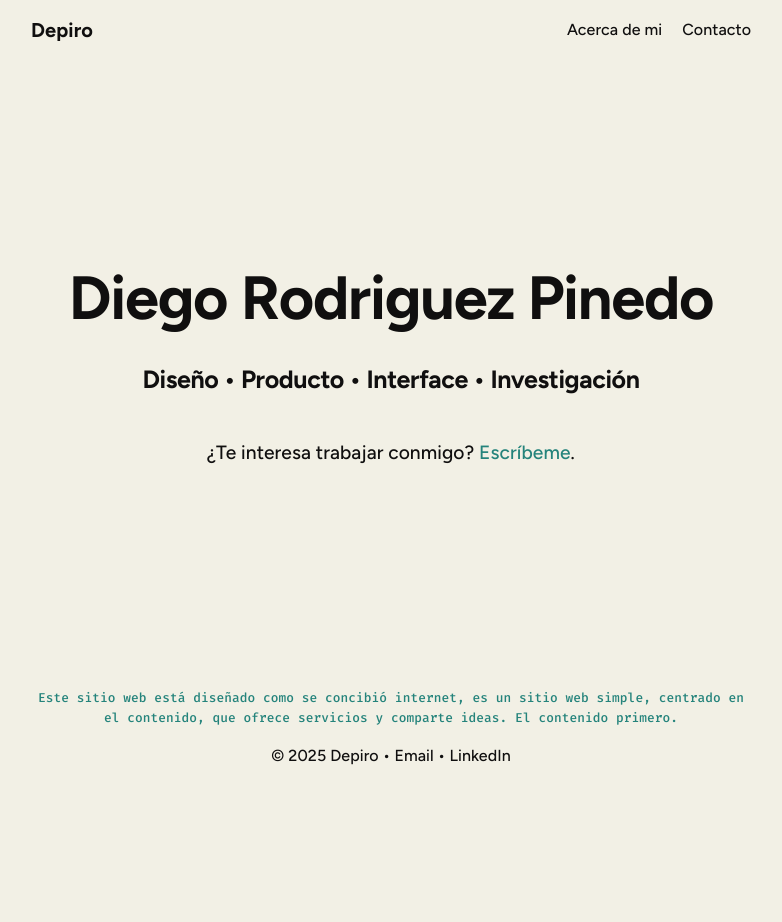
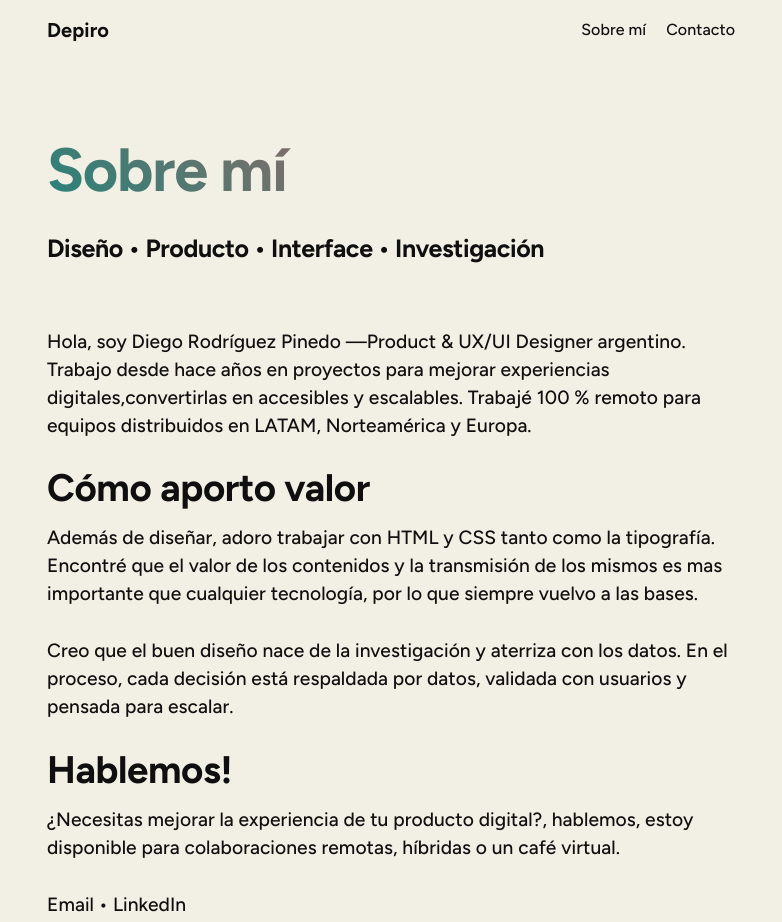
Before and after one commit to depiro/depiro, a website: page about.html in a window 1280 px wide. Shown: the top 922 px of the page, without its empty margins (249-1031 px from the left). Before the commit the page ends 800 px from the top, so only its background shows below. Drawn offline with Linux system fonts and the light colour scheme.

Commit message:
visual fix

```diff
--- a/about.html
+++ b/about.html
@@ -3,7 +3,9 @@
 <head>
   <meta charset="UTF-8" />
   <meta name="viewport" content="width=device-width, initial-scale=1.0" />
+
   <title>Depiro</title>
+
   <link rel="stylesheet" href="dist/styles/main.css">
   <link rel="preconnect" href="https://fonts.gstatic.com" crossorigin>
   <link href="https://fonts.googleapis.com/css2?family=Figtree:opsz,wght@14,300..900&family=Fira+Code:wght@300..700&display=swap" rel="stylesheet">
@@ -12,23 +14,34 @@
 <body>
   <div class="site-layout h-dvh">
     <header role="banner" class="flex flex-wrap justify-between p-4">
-        <a href="#hero" class="text-lg font-bold self-center no-underline font-[700] text-sm ">Depiro</a>
+        <a href="./" class="text-lg font-bold self-center no-underline">Depiro</a>
         <nav class="self-center">
-          <a href="/about" class="no-underline">Acerca de mi</a>
+          <a href="/about" class="no-underline">Sobre mí</a>
           <a href="/contact" class="no-underline">Contacto</a>
         </nav>
     </header>
 
-    <main id="main" role="main" class="flex items-center justify-center text-center">
+    <main id="main" role="main" class="sd">
 
       <div>
-        <h1 id="hero text-gradient">Diego Rodriguez Pinedo</h1>
-        <h2 class="text-xl mb-8 mx-auto tracking-tight text-balance">Diseño • Producto • Interface • Investigación</h2>
+        <h1 class="text-gradient mt-16 mb-4">Sobre mí</h1>
+        <h2 class="text-xl mb-16 mx-auto tracking-tight text-balance">Diseño • Producto • Interface • Investigación</h2>
 
-        <div class="text-center">
-          <p>¿Te interesa trabajar conmigo?
-            <a href="mailto:hello@depi.ro" class="no-underline contact-home font-bold">Escríbeme</a>.
-          </p>
+        <div class="ds">
+          <p>Hola, soy Diego Rodríguez Pinedo —Product & UX/UI Designer argentino. Trabajo desde hace años en proyectos para mejorar experiencias digitales,convertirlas en accesibles y escalables. Trabajé 100 % remoto para equipos distribuidos en LATAM, Norteamérica y Europa.</p>
+
+            <h3 class="mb-4">Cómo aporto valor</h3>
+            <!-- <h4 class="mb-4">Human-Focused · Pixel-Precise</h4> -->
+            <p>Además de diseñar, adoro trabajar con HTML y CSS tanto como la tipografía. Encontré que el valor de los contenidos y la transmisión de los mismos es mas importante que cualquier tecnología, por lo que siempre vuelvo a las bases.</p>
+            <p>Creo que el buen diseño nace de la investigación y aterriza con los datos. En el proceso, cada decisión está respaldada por datos, validada con usuarios y pensada para escalar.</p>
+
+            <h3 class="mb-4">Hablemos!</h3>
+            <p>¿Necesitas mejorar la experiencia de tu producto digital?, hablemos, estoy disponible para colaboraciones remotas, híbridas o un café virtual.</p>
+
+            <p>
+              <a href="mailto:hello@depi.ro" class="no-underline">Email</a>  •
+              <a href="https://linkedin.com/in/diegorodriguezpinedo/" class="no-underline" target="_blank" rel="noopener noreferrer">LinkedIn</a>
+            </p>
         </div>
       </div>
     </main>
--- a/src/styles/_typo.scss
+++ b/src/styles/_typo.scss
@@ -59,29 +59,33 @@ body {
 // Typography
 h1 {
   font-size: clamp(2.441rem, 5vw, 3.815rem); /* 3xl–5xl */
-      line-height: 3rem;
+  /* line-height: 3rem; */
   letter-spacing: -0.02em;
+  font-weight: 700;
 }
 
 h2 {
   font-size: clamp(1.953rem, 4vw, 3.052rem); /* 2xl–4xl */
   line-height: 2.75rem;
   letter-spacing: -0.015em;
+  font-weight: 700;
 }
 
 h3 {
   font-size: clamp(1.563rem, 3vw, 2.441rem); /* xl–3xl */
   letter-spacing: -0.01em;
   line-height: 2.5rem;
-      /* line-height: 1.3;  */
+  font-weight: 700;
+
 }
 
 h4 {
   font-size: clamp(1.25rem, 2vw, 1.953rem); /* lg–2xl */
   line-height: 2.25rem;
+  font-weight: 600;
 }
 
-    p {
+p, ol, ul {
   font-size: clamp(1rem, 1.5vw, 1.25rem); /* base–lg */
   line-height: 1.75rem;
 }
--- a/src/styles/custom.scss
+++ b/src/styles/custom.scss
@@ -24,7 +24,6 @@ body {
 // Links
 a {
     color: inherit;
-    text-decoration: underline;
     transition: opacity 0.2s;
 
     &:hover {
@@ -50,7 +49,7 @@ nav {
 
 // Custom utility classes
 .text-gradient {
-  background: linear-gradient(45deg, #667eea 0%, #764ba2 100%);
+  background: linear-gradient(45deg, var(--color-flexoki-cyan-600), #ff4f4f 100%);
   -webkit-background-clip: text;
   -webkit-text-fill-color: transparent;
   background-clip: text;
@@ -84,8 +83,15 @@ header, footer {
 }
 
 .disclaimer {
-  color: var(--color-muted-text);
+  color: var(--color-flexoki-cyan-700);
 }
 h2 {
-  margin-bottom: 2.8rem;
+  /* margin-bottom: 2.8rem; border:1px solid green; */
 }
+h3, h4 {
+  /* margin-bottom: .5rem; */
+}
+p, ul, ol {
+  color: var(--color-flexoki-light-tx-1);
+  margin-bottom: 1.8rem;
+}
--- /dev/null
+++ b/tailwind.config.js
@@ -0,0 +1,8 @@
+/** @type {import('tailwindcss').Config} */
+module.exports = {
+    content: [],
+    theme: {
+      extend: {},
+    },
+    plugins: [],
+  }
```
Also changed, not shown: contact.html (added, +81 -0 lines), index.html (+9 -10 lines), dist/styles/main.css, src/styles/custom.css, src/styles/main.css, tailwind.config.ts (deleted), 2 other files. Lines whose indentation alone changed are shown as unchanged.
